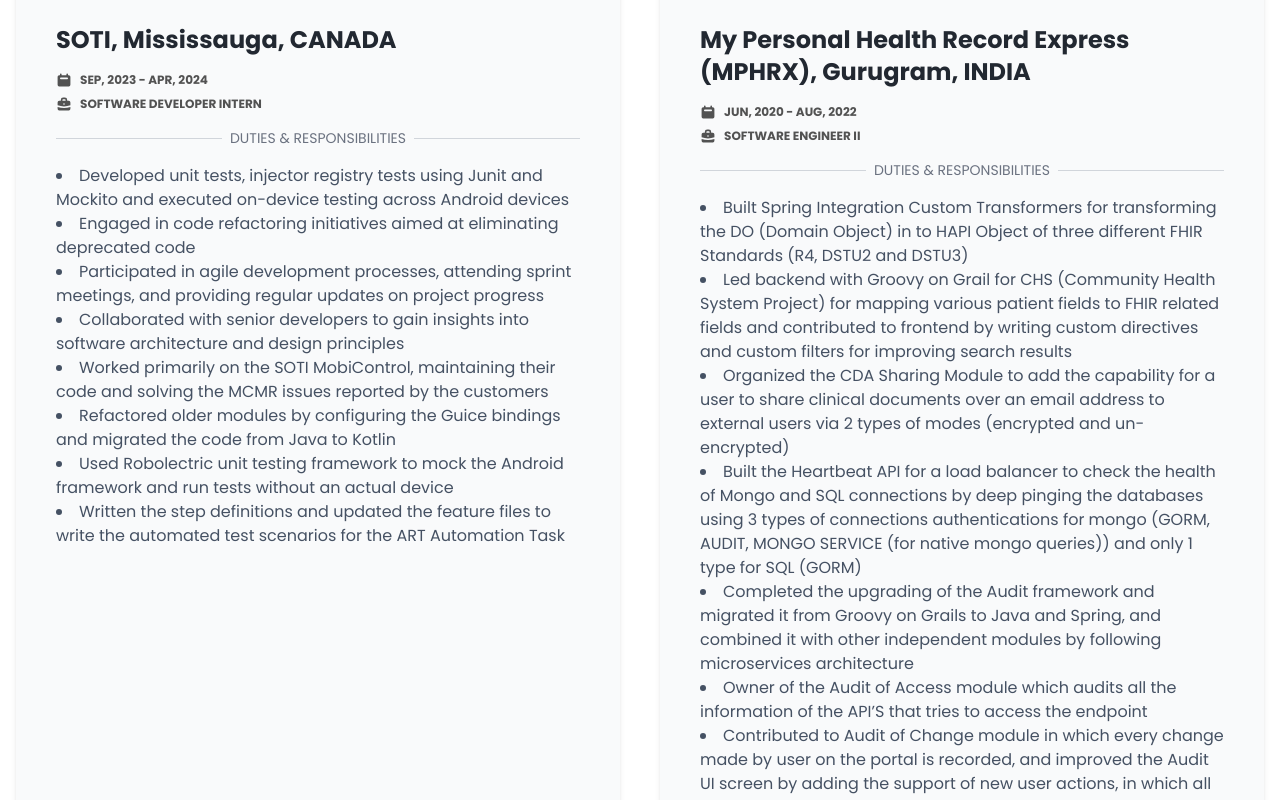
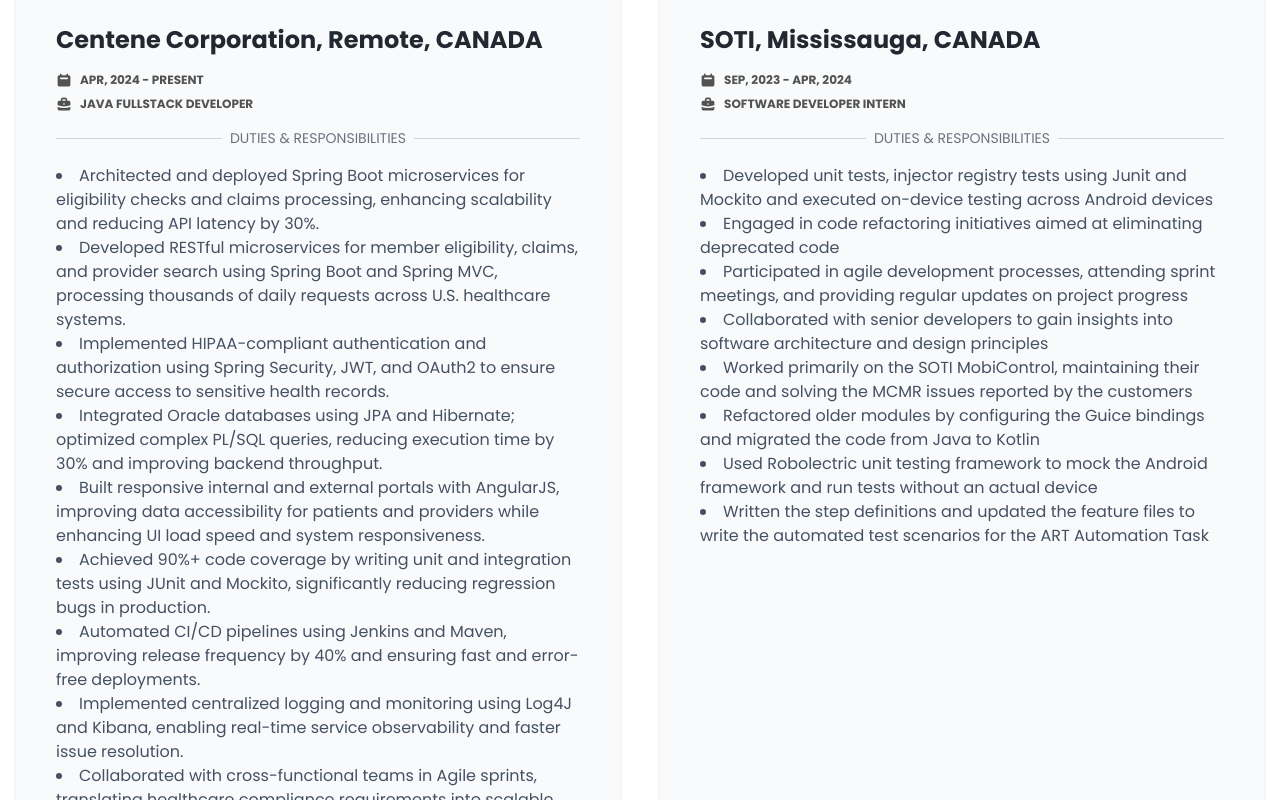
Before and after one commit to ishmeet47/CoderIshmeet, a React (Vite) app: page / in a window 1280 px wide. Shown: the part 2300-3100 px from the top of the page. Built offline with nearby package versions, Linux system fonts and the light colour scheme.

Commit message:
Portfolio security increased and design updations done

```diff
--- a/src/components/TwoColumnCard/index.jsx
+++ b/src/components/TwoColumnCard/index.jsx
@@ -10,8 +10,7 @@
       viewport={{ once: true }}
       className="grid grid-cols-1 gap-10 items-center md:grid-cols-2"
     >
-
-    <motion.div
+      <motion.div
         variants={{
           offscreen: {
             y: 300,
@@ -31,7 +30,107 @@
       >
         <h6 className="text-2xl font-bold text-primary mb-4 dark:text-white">
           <a
-            href="https://www.iccloyalty.com/"
+            href="https://www.centene.com/"
+            target="_blank"
+            className="hover:underline"
+          >
+            Centene Corporation, Remote, CANADA
+          </a>
+          <span className="mt-4 text-xs flex items-center justify-start uppercase text-neutral-600 dark:text-neutral-300">
+            <CalendarIcon className=" text-neutral-600 h-4 mr-2 dark:text-neutral-300" />
+            APR, 2024 - Present
+          </span>
+          <span className="mt-2 text-xs flex items-center justify-start uppercase text-neutral-600 dark:text-neutral-300">
+            <BriefcaseIcon className="text-neutral-600 h-4 mr-2 dark:text-neutral-300" />
+            Java Fullstack Developer
+          </span>
+        </h6>
+        <div className="relative mb-4">
+          <div
+            className="absolute inset-0 flex items-center"
+            aria-hidden="true"
+          >
+            <div className="w-full border-t border-gray-300" />
+          </div>
+          <div className="relative flex justify-center">
+            <span className="uppercase px-2 bg-gray-50 text-sm text-gray-500 dark:bg-primary-500">
+              duties & responsibilities
+            </span>
+          </div>
+        </div>
+        <ul className="text-base text-primary-400 list-inside list-disc dark:text-neutral-200">
+          <li>
+            Architected and deployed Spring Boot microservices for eligibility
+            checks and claims processing, enhancing scalability and reducing API
+            latency by 30%.
+          </li>
+          <li>
+            Developed RESTful microservices for member eligibility, claims, and
+            provider search using Spring Boot and Spring MVC, processing
+            thousands of daily requests across U.S. healthcare systems.
+          </li>
+          <li>
+            Implemented HIPAA-compliant authentication and authorization using
+            Spring Security, JWT, and OAuth2 to ensure secure access to
+            sensitive health records.
+          </li>
+          <li>
+            Integrated Oracle databases using JPA and Hibernate; optimized
+            complex PL/SQL queries, reducing execution time by 30% and improving
+            backend throughput.
+          </li>
+          <li>
+            Built responsive internal and external portals with AngularJS,
+            improving data accessibility for patients and providers while
+            enhancing UI load speed and system responsiveness.
+          </li>
+          <li>
+            Achieved 90%+ code coverage by writing unit and integration tests
+            using JUnit and Mockito, significantly reducing regression bugs in
+            production.
+          </li>
+          <li>
+            Automated CI/CD pipelines using Jenkins and Maven, improving release
+            frequency by 40% and ensuring fast and error-free deployments.
+          </li>
+          <li>
+            Implemented centralized logging and monitoring using Log4J and
+            Kibana, enabling real-time service observability and faster issue
+            resolution.
+          </li>
+          <li>
+            Collaborated with cross-functional teams in Agile sprints,
+            translating healthcare compliance requirements into scalable and
+            production-ready software solutions.
+          </li>
+          <li>
+            Enhanced API performance and resilience through load balancing and
+            caching strategies for key eligibility and claims endpoints.
+          </li>
+        </ul>
+      </motion.div>
+
+      <motion.div
+        variants={{
+          offscreen: {
+            y: 300,
+          },
+          onscreen: {
+            y: 0,
+            // rotate: -10,
+            transition: {
+              type: "spring",
+              bounce: 0.4,
+              duration: 1.5,
+            },
+          },
+        }}
+        whileHover={{ scale: 1.02 }}
+        className="bg-gray-50 px-6 py-16 rounded-3xl h-full relative filter shadow-md md:px-10 dark:bg-primary-500"
+      >
+        <h6 className="text-2xl font-bold text-primary mb-4 dark:text-white">
+          <a
+            href="https://soti.net/"
             target="_blank"
             className="hover:underline"
           >
@@ -61,28 +160,36 @@
         </div>
         <ul className="text-base text-primary-400 list-inside list-disc dark:text-neutral-200">
           <li>
-          Developed unit tests, injector registry tests using Junit and Mockito and executed on-device testing across Android devices
+            Developed unit tests, injector registry tests using Junit and
+            Mockito and executed on-device testing across Android devices
           </li>
           <li>
-          Engaged in code refactoring initiatives aimed at eliminating deprecated code
+            Engaged in code refactoring initiatives aimed at eliminating
+            deprecated code
           </li>
           <li>
-          Participated in agile development processes, attending sprint meetings, and providing regular updates on project progress
+            Participated in agile development processes, attending sprint
+            meetings, and providing regular updates on project progress
           </li>
           <li>
-          Collaborated with senior developers to gain insights into software architecture and design principles
+            Collaborated with senior developers to gain insights into software
+            architecture and design principles
           </li>
           <li>
-          Worked primarily on the SOTI MobiControl, maintaining their code and solving the MCMR issues reported by the customers
+            Worked primarily on the SOTI MobiControl, maintaining their code and
+            solving the MCMR issues reported by the customers
           </li>
           <li>
-          Refactored older modules by configuring the Guice bindings and migrated the code from Java to Kotlin
+            Refactored older modules by configuring the Guice bindings and
+            migrated the code from Java to Kotlin
           </li>
           <li>
-          Used Robolectric unit testing framework to mock the Android framework and run tests without an actual device
+            Used Robolectric unit testing framework to mock the Android
+            framework and run tests without an actual device
           </li>
           <li>
-          Written the step definitions and updated the feature files to write the automated test scenarios for the ART Automation Task
+            Written the step definitions and updated the feature files to write
+            the automated test scenarios for the ART Automation Task
           </li>
         </ul>
       </motion.div>
@@ -137,33 +244,42 @@
 
         <ul className="text-base text-primary-400 list-inside list-disc dark:text-neutral-200">
           <li>
-            Built Spring Integration Custom Transformers for transforming the DO (Domain Object) in to HAPI Object
-            of three different FHIR Standards (R4, DSTU2 and DSTU3)
+            Built Spring Integration Custom Transformers for transforming the DO
+            (Domain Object) in to HAPI Object of three different FHIR Standards
+            (R4, DSTU2 and DSTU3)
           </li>
           <li>
-            Led backend with Groovy on Grail for CHS (Community Health System Project) for mapping various patient fields to FHIR
-            related fields and contributed to frontend by writing custom directives and custom filters for improving search results
+            Led backend with Groovy on Grail for CHS (Community Health System
+            Project) for mapping various patient fields to FHIR related fields
+            and contributed to frontend by writing custom directives and custom
+            filters for improving search results
           </li>
           <li>
-            Organized the CDA Sharing Module to add the capability for a user to share clinical documents over an email address to
-            external users via 2 types of modes (encrypted and un-encrypted)
+            Organized the CDA Sharing Module to add the capability for a user to
+            share clinical documents over an email address to external users via
+            2 types of modes (encrypted and un-encrypted)
           </li>
           <li>
-            Built the Heartbeat API for a load balancer to check the health of Mongo and SQL connections by deep pinging the
-            databases using 3 types of connections authentications for mongo (GORM, AUDIT, MONGO SERVICE (for native mongo
-            queries)) and only 1 type for SQL (GORM)
+            Built the Heartbeat API for a load balancer to check the health of
+            Mongo and SQL connections by deep pinging the databases using 3
+            types of connections authentications for mongo (GORM, AUDIT, MONGO
+            SERVICE (for native mongo queries)) and only 1 type for SQL (GORM)
           </li>
           <li>
-            Completed the upgrading of the Audit framework and migrated it from Groovy on Grails to Java and Spring, and
-            combined it with other independent modules by following microservices architecture
+            Completed the upgrading of the Audit framework and migrated it from
+            Groovy on Grails to Java and Spring, and combined it with other
+            independent modules by following microservices architecture
           </li>
           <li>
-            Owner of the Audit of Access module which audits all the information of the API’S that tries to access the endpoint
+            Owner of the Audit of Access module which audits all the information
+            of the API’S that tries to access the endpoint
           </li>
           <li>
-            Contributed to Audit of Change module in which every change made by user on the portal is recorded, and improved
-            the Audit UI screen by adding the support of new user actions, in which all the recent changes made by the user
-            appears on the top in which sorting feature is added based on the action date and action performed
+            Contributed to Audit of Change module in which every change made by
+            user on the portal is recorded, and improved the Audit UI screen by
+            adding the support of new user actions, in which all the recent
+            changes made by the user appears on the top in which sorting feature
+            is added based on the action date and action performed
           </li>
         </ul>
       </motion.div>
@@ -217,27 +333,32 @@
         </div>
         <ul className="text-base text-primary-400 list-inside list-disc dark:text-neutral-200">
           <li>
-            Built the Cashback Engine for FAB (First Abu Dhabi Bank) in which users gets earn based on conditions and a report is
-            generated at the end of the day producing 2 types of earns (regulated and accelerated) for each user
+            Built the Cashback Engine for FAB (First Abu Dhabi Bank) in which
+            users gets earn based on conditions and a report is generated at the
+            end of the day producing 2 types of earns (regulated and
+            accelerated) for each user
           </li>
           <li>
-            Installed the bank admin project for the EI (Emirates Islamic) Bank to control reports of 50,000 active users currently
-            part of the bank, by deploying it, bank admin can perform all three operations including edit, delete, and view on user
-            reports
+            Installed the bank admin project for the EI (Emirates Islamic) Bank
+            to control reports of 50,000 active users currently part of the
+            bank, by deploying it, bank admin can perform all three operations
+            including edit, delete, and view on user reports
           </li>
           <li>
-            Executed Airtel Money SSO (single sign-on) project and developed an SSO feature for logging in directly through an
-            HTML page which was used by 10+ banks
+            Executed Airtel Money SSO (single sign-on) project and developed an
+            SSO feature for logging in directly through an HTML page which was
+            used by 10+ banks
           </li>
           <li>
-            Built the automation tool using Java and JDBC which runs through the ANT Command line arguments by specifying the
-            number of users and the transactions whatever users made e.g.: ant 5 10 by using simple ant command, it will
-            automate the 10 transactions per user creating total of 50 transactions with different data sets which then directly used
-            for testing purposes
+            Built the automation tool using Java and JDBC which runs through the
+            ANT Command line arguments by specifying the number of users and the
+            transactions whatever users made e.g.: ant 5 10 by using simple ant
+            command, it will automate the 10 transactions per user creating
+            total of 50 transactions with different data sets which then
+            directly used for testing purposes
           </li>
         </ul>
       </motion.div>
-
 
       <motion.div
         variants={{
@@ -289,21 +410,26 @@
         </div>
         <ul className="text-base text-primary-400 list-inside list-disc dark:text-neutral-200">
           <li>
-            Developed the user job configuration platform similar to existing portal known as DICR on two technologies Angular 6
-            and React JS
+            Developed the user job configuration platform similar to existing
+            portal known as DICR on two technologies Angular 6 and React JS
           </li>
           <li>
-            Used the Route guard service in angular 6 for guarding the application in case an outsider tried to access the portal it
-            will be redirected to the login page for authentication, otherwise if token is stored inside the session storage, then it will
-            approve the request for the user without redirecting it to login
+            Used the Route guard service in angular 6 for guarding the
+            application in case an outsider tried to access the portal it will
+            be redirected to the login page for authentication, otherwise if
+            token is stored inside the session storage, then it will approve the
+            request for the user without redirecting it to login
           </li>
           <li>
-            This portal is used for basic CRUD Operations including viewing user reports from the database along with combining,
-            updating, and removing the report by running the jobs on it
+            This portal is used for basic CRUD Operations including viewing user
+            reports from the database along with combining, updating, and
+            removing the report by running the jobs on it
           </li>
           <li>
-            Analyzed the differences between the two and the efficiency of the platform by performing load testing and then
-            recorded the functionalities by running the application on both Angular 6 and React JS
+            Analyzed the differences between the two and the efficiency of the
+            platform by performing load testing and then recorded the
+            functionalities by running the application on both Angular 6 and
+            React JS
           </li>
         </ul>
       </motion.div>
@@ -328,7 +454,7 @@
       >
         <h6 className="text-2xl font-bold text-primary mb-4 dark:text-white">
           <a
-            href="https://www.iccloyalty.com/"
+            href="https://fable.co.in/"
             target="_blank"
             className="hover:underline"
           >
@@ -358,26 +484,32 @@
         </div>
         <ul className="text-base text-primary-400 list-inside list-disc dark:text-neutral-200">
           <li>
-          Engineered the advertisement platform using AngularJS and Angular Material, optimizing UI performance and delivering
-          responsive, interactive interfaces with real-time data binding.
+            Engineered the advertisement platform using AngularJS and Angular
+            Material, optimizing UI performance and delivering responsive,
+            interactive interfaces with real-time data binding.
           </li>
           <li>
-          Developed a custom autocomplete component utilizing Angular services and RxJS, enhancing search functionality and
-          reducing user input errors by 30%, resulting in faster and more accurate user selections.
+            Developed a custom autocomplete component utilizing Angular services
+            and RxJS, enhancing search functionality and reducing user input
+            errors by 30%, resulting in faster and more accurate user
+            selections.
           </li>
           <li>
-          Built a dynamic dropdown suggestion system that utilized debouncing techniques and API-driven suggestions, reducing
-          server load by 25% and improving data input efficiency.
+            Built a dynamic dropdown suggestion system that utilized debouncing
+            techniques and API-driven suggestions, reducing server load by 25%
+            and improving data input efficiency.
           </li>
           <li>
-          Refined the user interface using Google Material Design and optimized the rendering pipeline with virtual scrolling and lazy
-          loading, decreasing page load times by 40% and improving overall user retention.
+            Refined the user interface using Google Material Design and
+            optimized the rendering pipeline with virtual scrolling and lazy
+            loading, decreasing page load times by 40% and improving overall
+            user retention.
           </li>
           <li>
-          Integrated client-side caching and HTTP interceptors for optimized data fetching, reducing redundant API calls by 20% and
-          enhancing platform scalability
+            Integrated client-side caching and HTTP interceptors for optimized
+            data fetching, reducing redundant API calls by 20% and enhancing
+            platform scalability
           </li>
-
         </ul>
       </motion.div>
 
@@ -401,7 +533,7 @@
       >
         <h6 className="text-2xl font-bold text-primary mb-4 dark:text-white">
           <a
-            href="https://www.iccloyalty.com/"
+            href="https://www.oceanfilms.in/"
             target="_blank"
             className="hover:underline"
           >
@@ -431,28 +563,31 @@
         </div>
         <ul className="text-base text-primary-400 list-inside list-disc dark:text-neutral-200">
           <li>
-          Designed, developed, and deployed the Ocean Films website, enhancing user experience and engagement by 30% with a
-          responsive, cross-browser compatible interface
+            Designed, developed, and deployed the Ocean Films website, enhancing
+            user experience and engagement by 30% with a responsive,
+            cross-browser compatible interface
           </li>
           <li>
-          Created a custom Content Management System (CMS) using React for the front-end and Node.js with Express for the
-          back-end, enabling dynamic content updates by the client without developer assistance.
+            Created a custom Content Management System (CMS) using React for the
+            front-end and Node.js with Express for the back-end, enabling
+            dynamic content updates by the client without developer assistance.
           </li>
           <li>
-          Deployed the website using AWS with automated scaling & load balancing, ensuring 99% uptime, supporting user traffic
+            Deployed the website using AWS with automated scaling & load
+            balancing, ensuring 99% uptime, supporting user traffic
           </li>
           <li>
-          Utilized Docker for containerization, streamlining the deployment process and ensuring consistent environments across
-          development, testing, and production.
+            Utilized Docker for containerization, streamlining the deployment
+            process and ensuring consistent environments across development,
+            testing, and production.
           </li>
           <li>
-          Enhanced security features by implementing JWT-based authentication for admin access to the CMS, protecting the platform
-          from unauthorized changes.
+            Enhanced security features by implementing JWT-based authentication
+            for admin access to the CMS, protecting the platform from
+            unauthorized changes.
           </li>
-
         </ul>
       </motion.div>
-
     </motion.div>
   );
 };
```
